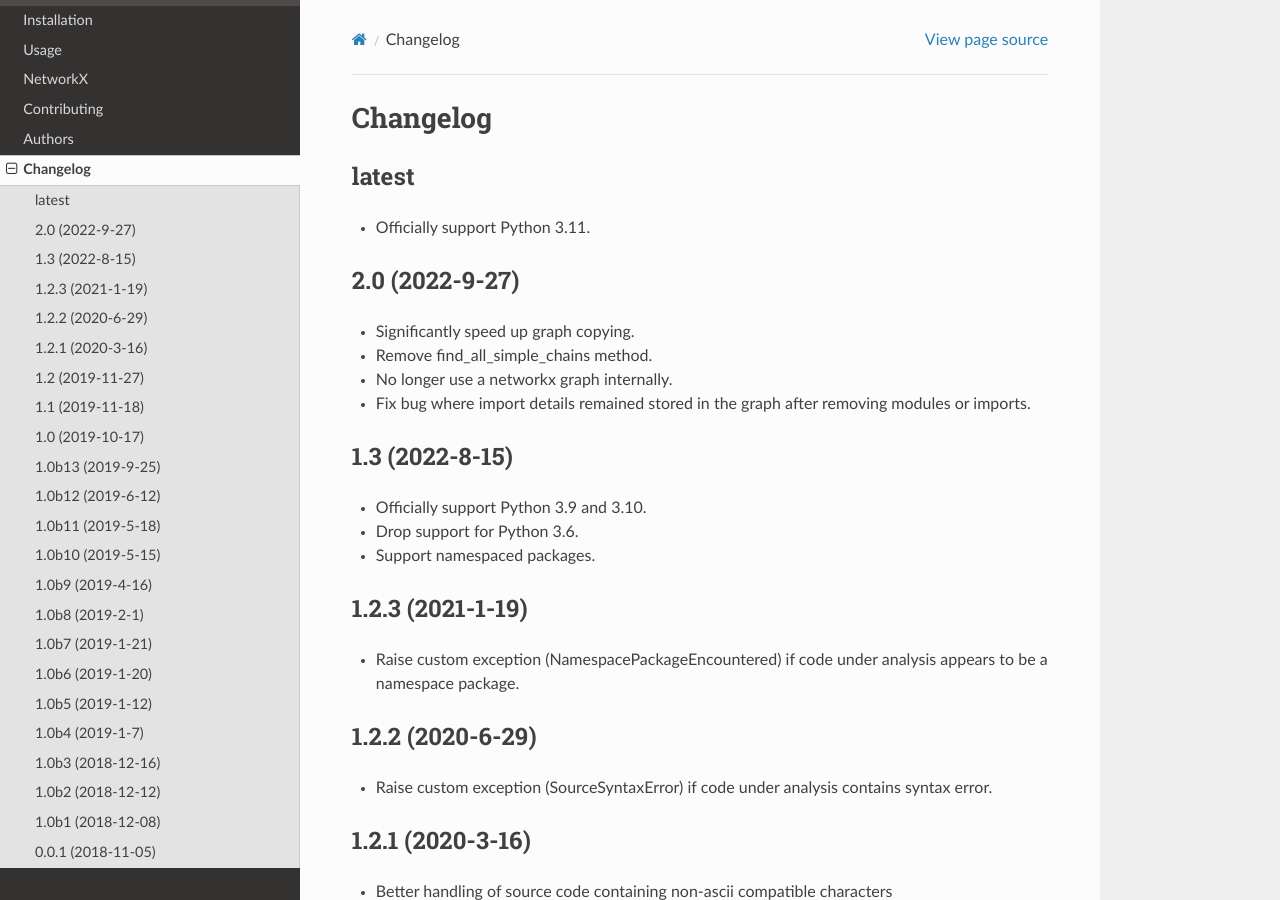
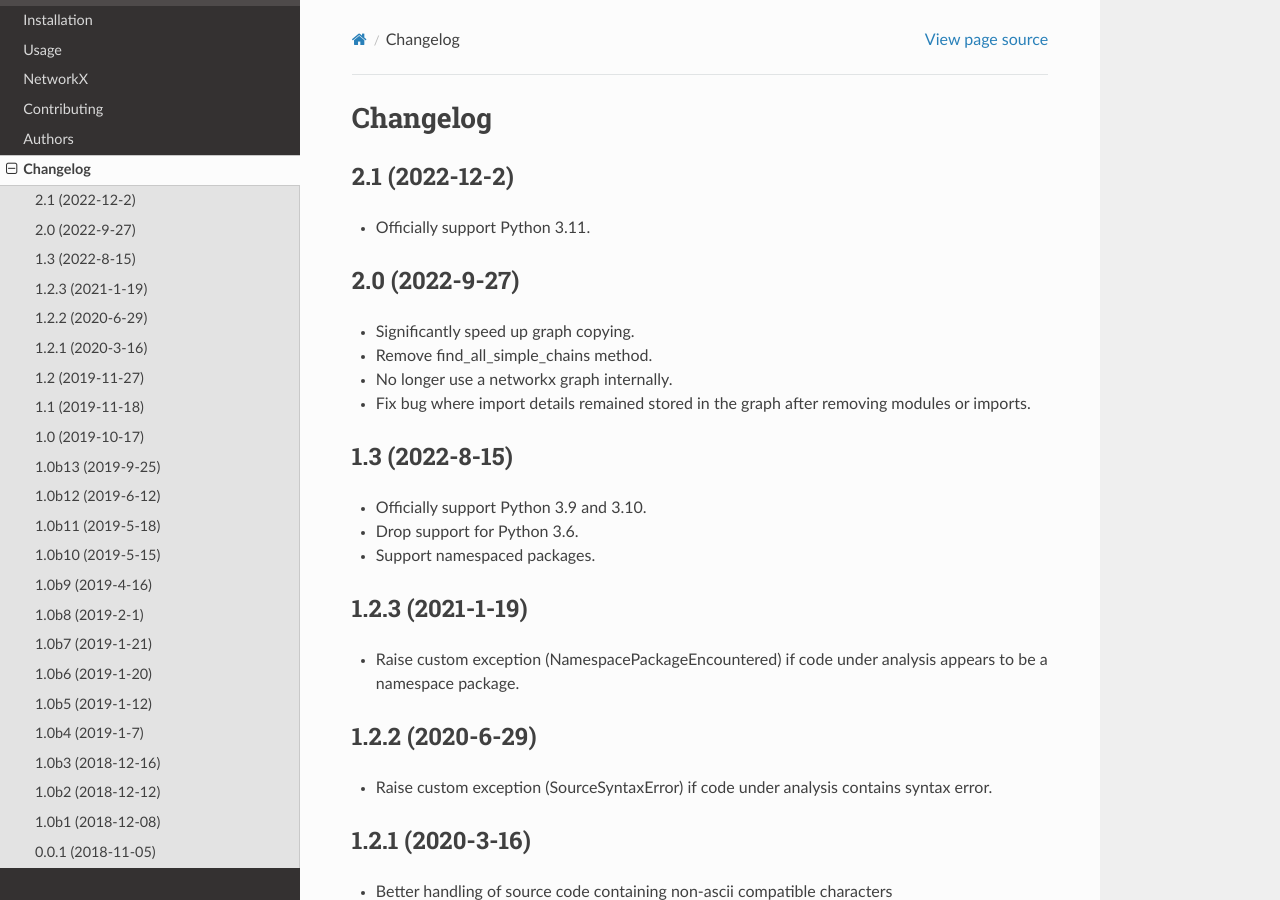
Before and after one commit to seddonym/grimp, a Sphinx documentation site: the page built from docs/changelog.rst, in a window 1280 px wide and 900 px high. Built offline with Sphinx 7.4.7 and the Read the Docs theme 2.0.0, drawn with Linux system fonts in a browser that asks for light colours.

Commit message:
Release v2.1

```diff
--- a/CHANGELOG.rst
+++ b/CHANGELOG.rst
@@ -2,8 +2,8 @@
 Changelog
 =========
 
-latest
-------
+2.1 (2022-12-2)
+---------------
 
 * Officially support Python 3.11.
 
--- a/docs/conf.py
+++ b/docs/conf.py
@@ -26,7 +26,7 @@
 # The short X.Y version
 version = ''
 # The full version, including alpha/beta/rc tags
-release = '2.0'
+release = '2.1'
 
 
 # -- General configuration ---------------------------------------------------
--- a/setup.py
+++ b/setup.py
@@ -21,7 +21,7 @@
 
 setup(
     name='grimp',
-    version='2.0',
+    version='2.1',
     license='BSD 2-Clause License',
     description="Builds a queryable graph of the imports within one or more Python packages.",
     long_description=read('README.rst'),
--- a/src/grimp/__init__.py
+++ b/src/grimp/__init__.py
@@ -1,4 +1,4 @@
-__version__ = "2.0"
+__version__ = "2.1"
 
 from .domain.valueobjects import Module, DirectImport
 from .main import build_graph
```
